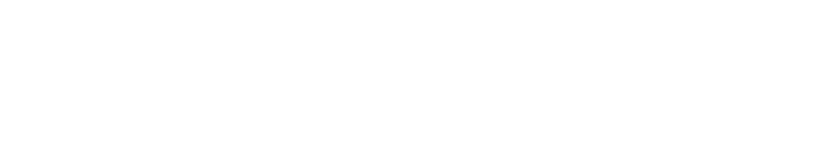
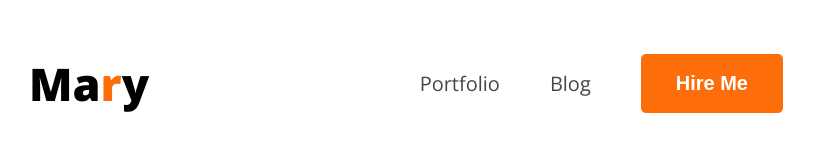
Before and after one commit to Rafi734/web-dev-portfolio, a plain HTML site: page index.html in a window 1280 px wide. Shown: the whole page, without its empty margins (209-1023 px from the left). Drawn offline with nearby package versions, Linux system fonts and the light colour scheme.

Commit message:
Added nav bar

```diff
--- a/index.html
+++ b/index.html
@@ -1,11 +1,33 @@
 <!DOCTYPE html>
 <html lang="en">
+
 <head>
     <meta charset="UTF-8">
     <meta name="viewport" content="width=device-width, initial-scale=1.0">
     <title>web developer portfolio</title>
+    <link rel="preconnect" href="https://fonts.googleapis.com">
+    <link rel="preconnect" href="https://fonts.gstatic.com" crossorigin>
+    <link href="https://fonts.googleapis.com/css2?family=Open+Sans:ital,wght@0,300..800;1,300..800&display=swap"
+        rel="stylesheet">
+    <link rel="stylesheet" href="styles/portfolio.css">
 </head>
-<body>
+<body class="open-sans-normal">
+    <header>
+        <nav>
+            <h3 class="nav-title">Ma<span>r</span>y</h3>
+            <ul>
+                <li><a class="dark-2" href="">Portfolio</a></li>
+                <li><a class="dark-2" href="">Blog</a></li>
+                <li><a class="dark-2" href=""><button class="default-button">Hire Me</button></a></li>
+            </ul>
+        </nav>
+    </header>
+    <main>
 
+    </main>
+    <footer>
+
+    </footer>
 </body>
+
 </html>
--- /dev/null
+++ b/styles/portfolio.css
@@ -0,0 +1,52 @@
+
+.open-sans-normal {
+  font-family: "Open Sans", sans-serif;
+  font-optical-sizing: auto;
+  font-style: normal;
+  font-variation-settings:
+    "wdth" 100;
+}
+
+
+/*Nav Styles*/
+nav{
+    display: flex;
+    align-items: center;
+    justify-content: space-between;
+    margin: 0px 230px;
+
+}
+.default-button{
+    background-color: #FD6E0A;
+    font-size: 20px;
+    font-weight: bold;
+    color: white;
+    border-radius: 5px;
+    padding: 18px 35px;
+    border: none;
+}
+.nav-title{
+    font-weight: 800;
+    font-size: 45px;
+}
+nav h3 span{
+    color: #FD6E0A;
+}
+nav ul li{
+
+    list-style: none;
+
+}
+.dark-2{
+    color: #474747;
+}
+nav ul a{
+    text-decoration: none;
+    font-size: 20px;
+    margin-right: 50px;
+
+}
+nav ul{
+    display: flex;
+    align-items: center;
+}
```
